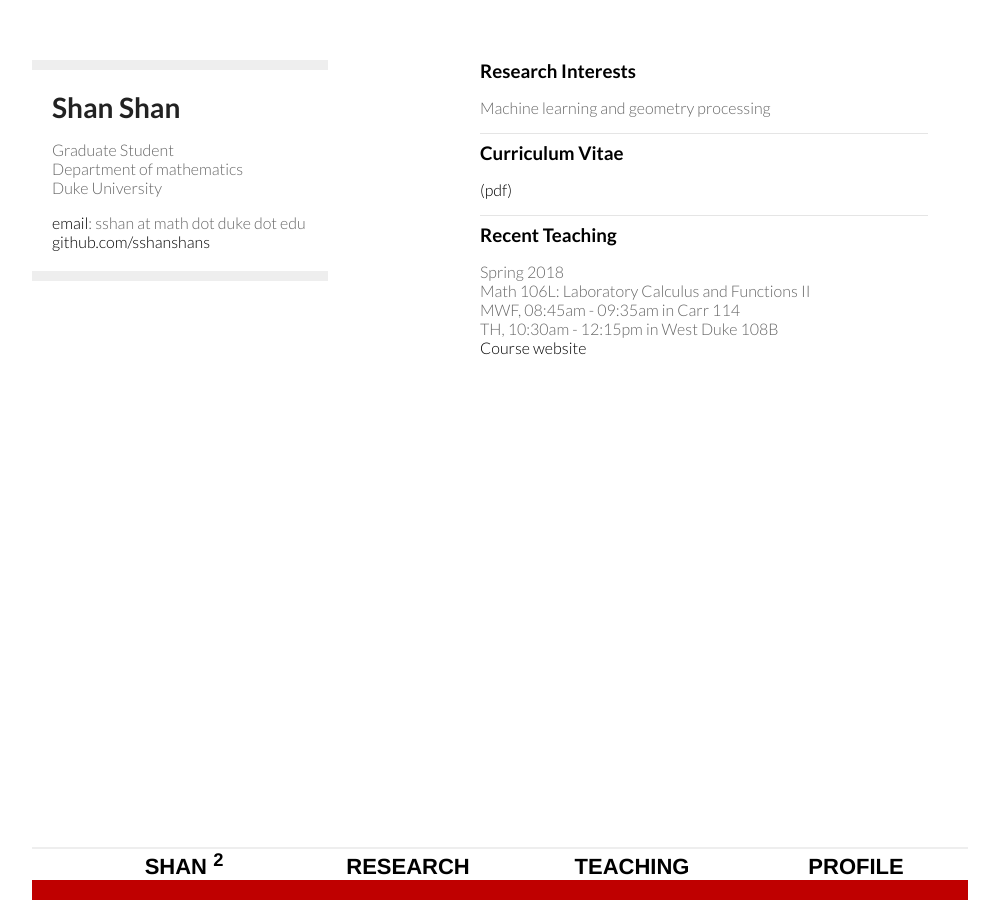
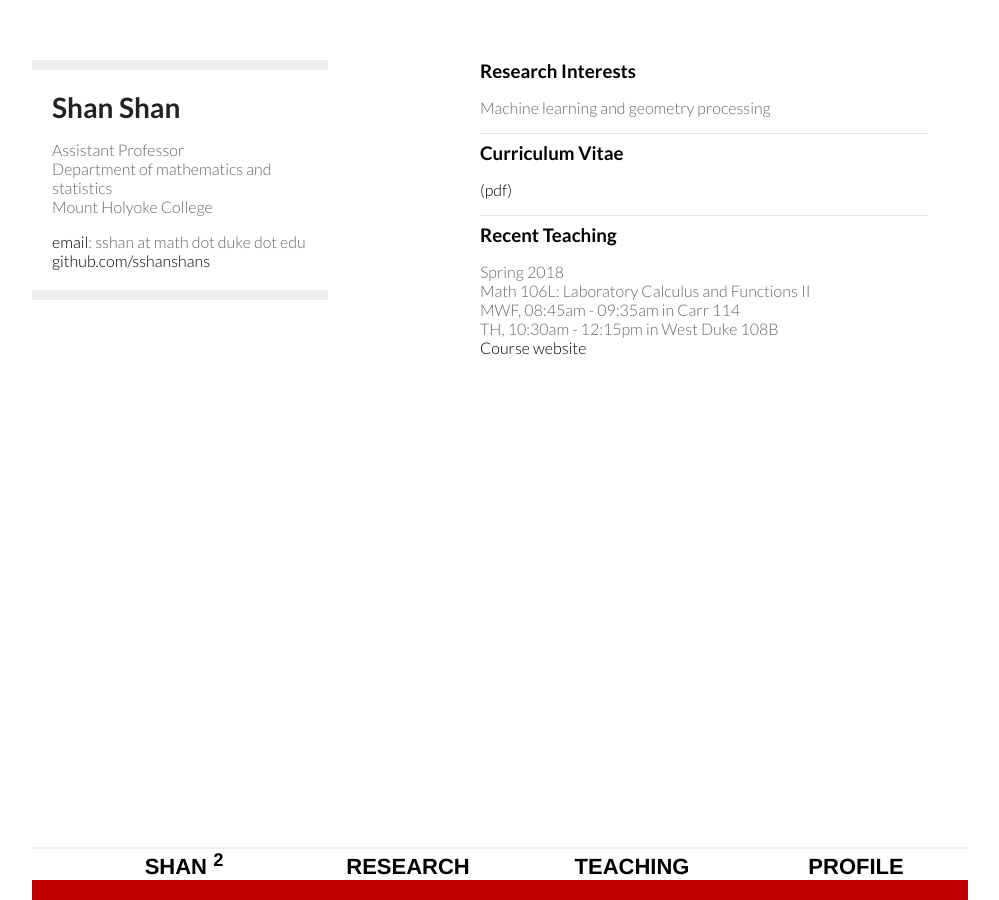
Before and after one commit to sshanshans/sshanshans.github.io, a Jekyll site: the page built from index.md, in a window 1280 px wide. Shown: the whole page, without its empty margins (160-1159 px from the left). Built offline with Jekyll 4.4.1, drawn with Linux system fonts in a browser that asks for light colours.

Commit message:
ENH: update most recent appointment

```diff
--- a/_layouts/default.html
+++ b/_layouts/default.html
@@ -21,9 +21,9 @@
 
       <header>
       	<h1>Shan Shan</h1>
-        <p>Graduate Student <br>
-        Department of mathematics <br>
-        Duke University </p>
+        <p>Assistant Professor <br>
+        Department of mathematics and statistics <br>
+        Mount Holyoke College </p>
 
         <a href="mailto:sshan@math.duke.edu">email</a>: sshan at math dot duke dot edu <br>
         <a href="https://github.com/sshanshans">github.com/sshanshans</a>
```
